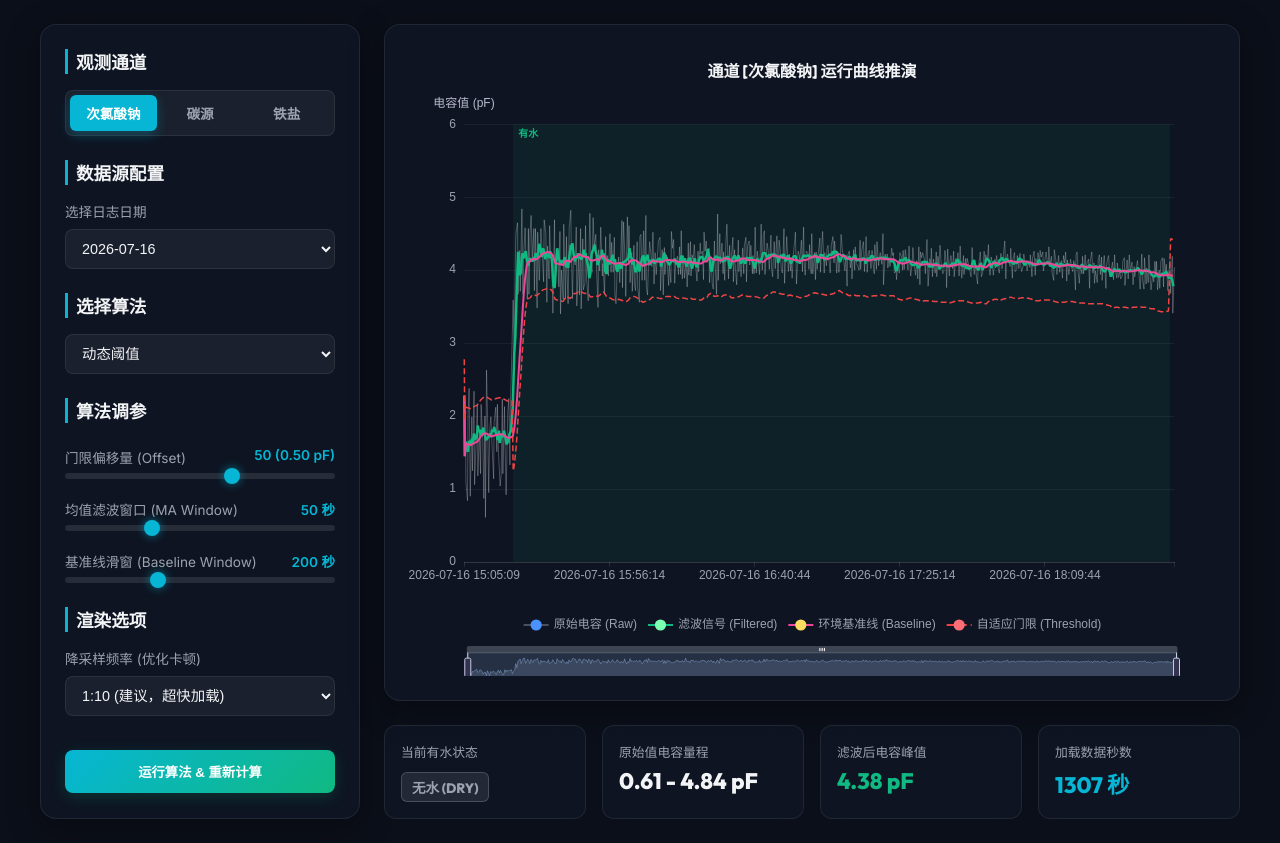
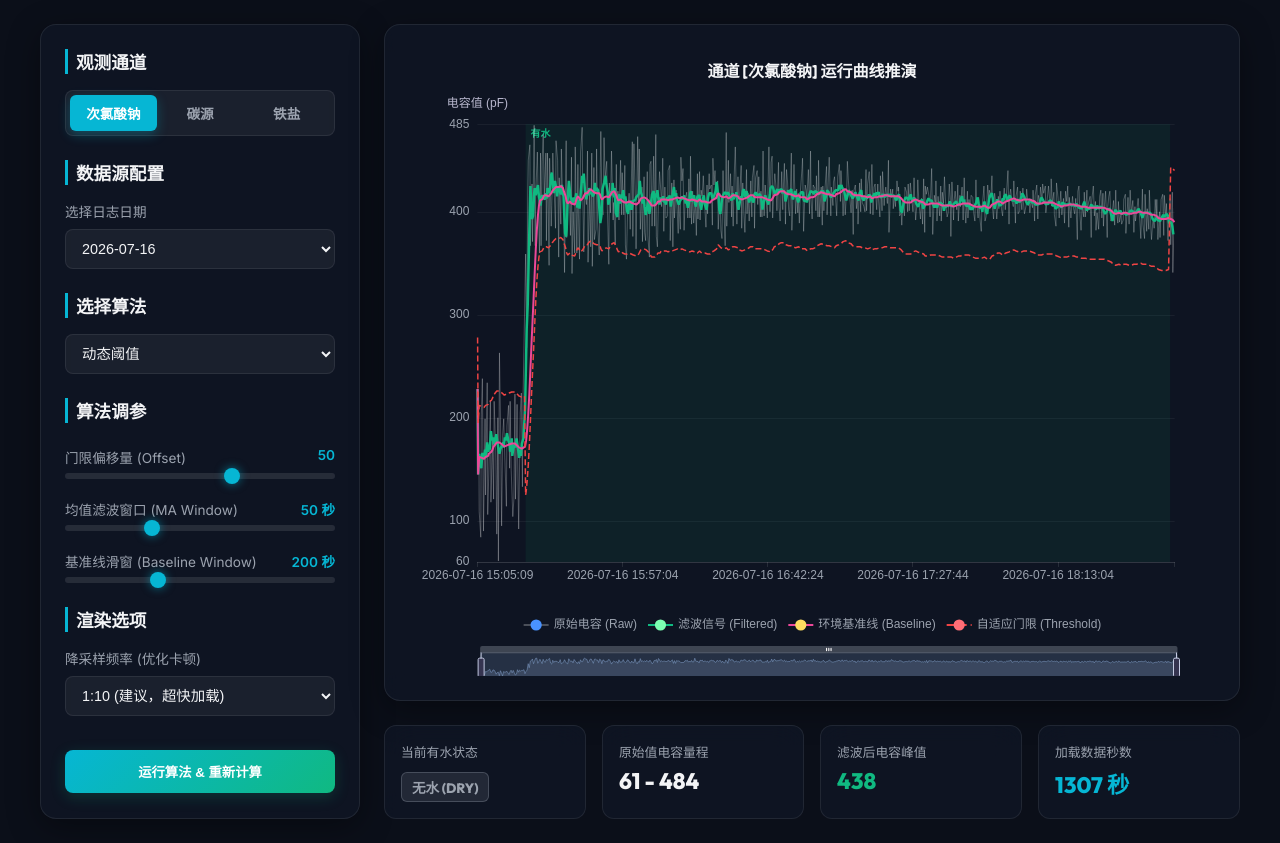
Before and after one commit to voicevon/water_sensor_logger, a FastAPI app: page / in a window 1280 px wide. Shown: the part 76-919 px from the top of the page. Run offline with FastAPI, Linux system fonts and the light colour scheme.

Commit message:
pure number capacity

```diff
--- a/server.py
+++ b/server.py
@@ -211,10 +211,10 @@ async def get_history(
 
     # 辅助转换函数，将算法整数值转为浮点数 pF
     def fill_channel_data(ch_dict, results_list):
-        ch_dict["raw"] = [round(r["raw"] / 100.0, 2) for r in results_list]
-        ch_dict["filtered"] = [round(r["filtered"] / 100.0, 2) for r in results_list]
-        ch_dict["baseline"] = [round(r["baseline"] / 100.0, 2) for r in results_list]
-        ch_dict["threshold"] = [round(r["threshold"] / 100.0, 2) for r in results_list]
+        ch_dict["raw"] = [r["raw"] for r in results_list]
+        ch_dict["filtered"] = [r["filtered"] for r in results_list]
+        ch_dict["baseline"] = [r["baseline"] for r in results_list]
+        ch_dict["threshold"] = [r["threshold"] for r in results_list]
         ch_dict["state"] = [r["state"] for r in results_list]
 
     fill_channel_data(response_data["sensor1"], sampled_s1)
@@ -298,10 +298,10 @@ async def get_realtime(
 
             response_data["timestamps"].append(row["timestamp"])
             for ch_key, pt in [("sensor1", pt1), ("sensor2", pt2), ("sensor3", pt3)]:
-                response_data[ch_key]["raw"].append(round(pt["raw"] / 100.0, 2))
-                response_data[ch_key]["filtered"].append(round(pt["filtered"] / 100.0, 2))
-                response_data[ch_key]["baseline"].append(round(pt["baseline"] / 100.0, 2))
-                response_data[ch_key]["threshold"].append(round(pt["threshold"] / 100.0, 2))
+                response_data[ch_key]["raw"].append(pt["raw"])
+                response_data[ch_key]["filtered"].append(pt["filtered"])
+                response_data[ch_key]["baseline"].append(pt["baseline"])
+                response_data[ch_key]["threshold"].append(pt["threshold"])
                 response_data[ch_key]["state"].append(pt["state"])
 
         response_data["total_rows"] = total_rows
@@ -366,10 +366,10 @@ def _read_csv_rows_from(csv_path: str, byte_offset: int, algo1, algo2, algo3):
 
                 incremental["timestamps"].append(timestamp_str)
                 for ch_key, pt in [("sensor1", pt1), ("sensor2", pt2), ("sensor3", pt3)]:
-                    incremental[ch_key]["raw"].append(round(pt["raw"] / 100.0, 2))
-                    incremental[ch_key]["filtered"].append(round(pt["filtered"] / 100.0, 2))
-                    incremental[ch_key]["baseline"].append(round(pt["baseline"] / 100.0, 2))
-                    incremental[ch_key]["threshold"].append(round(pt["threshold"] / 100.0, 2))
+                    incremental[ch_key]["raw"].append(pt["raw"])
+                    incremental[ch_key]["filtered"].append(pt["filtered"])
+                    incremental[ch_key]["baseline"].append(pt["baseline"])
+                    incremental[ch_key]["threshold"].append(pt["threshold"])
                     incremental[ch_key]["state"].append(pt["state"])
                 new_count += 1
 
--- a/templates/index.html
+++ b/templates/index.html
@@ -497,7 +497,7 @@
                 <!-- 动态阈值 参数 -->
                 <div id="param-group-dynamic" class="param-group">
                     <div class="slider-container">
-                        <label>门限偏移量 (Offset) <span class="slider-val" id="offset-val">50 (0.50 pF)</span></label>
+                        <label>门限偏移量 (Offset) <span class="slider-val" id="offset-val">50</span></label>
                         <input type="range" id="offset-slider" min="-200" max="200" step="5" value="50" oninput="updateSliderLabel('offset', this.value)" onchange="fetchData()">
                     </div>
                     <div class="slider-container">
@@ -540,12 +540,12 @@
                         <input type="range" id="env-dry-window-down-slider" min="10" max="10000" step="10" value="1000" oninput="updateSliderLabel('env-dry-window-down', this.value)" onchange="fetchData()">
                     </div>
                     <div class="slider-container">
-                        <label>上触发偏移量 <span class="slider-val" id="env-upper-offset-val">5.0 pF</span></label>
-                        <input type="range" id="env-upper-offset-slider" min="0.1" max="8" step="0.1" value="5.0" oninput="updateSliderLabel('env-upper-offset', this.value)" onchange="fetchData()">
+                        <label>上触发偏移量 <span class="slider-val" id="env-upper-offset-val">500</span></label>
+                        <input type="range" id="env-upper-offset-slider" min="10" max="800" step="10" value="500" oninput="updateSliderLabel('env-upper-offset', this.value)" onchange="fetchData()">
                     </div>
                     <div class="slider-container">
-                        <label>下触发偏移量 <span class="slider-val" id="env-lower-offset-val">3.0 pF</span></label>
-                        <input type="range" id="env-lower-offset-slider" min="0.1" max="8" step="0.1" value="3.0" oninput="updateSliderLabel('env-lower-offset', this.value)" onchange="fetchData()">
+                        <label>下触发偏移量 <span class="slider-val" id="env-lower-offset-val">300</span></label>
+                        <input type="range" id="env-lower-offset-slider" min="10" max="800" step="10" value="300" oninput="updateSliderLabel('env-lower-offset', this.value)" onchange="fetchData()">
                     </div>
                 </div>
             </div>
@@ -585,11 +585,11 @@
                 </div>
                 <div class="metric-card" id="mc-raw">
                     <div class="metric-title">原始值电容量程</div>
-                    <div class="metric-val" id="metric-raw-range">-- pF</div>
+                    <div class="metric-val" id="metric-raw-range">--</div>
                 </div>
                 <div class="metric-card" id="mc-filtered">
                     <div class="metric-title">滤波后电容峰值</div>
-                    <div class="metric-val" id="metric-filtered-max" style="color: var(--accent-green);">-- pF</div>
+                    <div class="metric-val" id="metric-filtered-max" style="color: var(--accent-green);">--</div>
                 </div>
                 <div class="metric-card" id="mc-pts">
                     <div class="metric-title">加载数据秒数</div>
@@ -790,8 +790,8 @@
             const env_window = document.getElementById('env-window-slider').value;
             const env_dry_window_up = document.getElementById('env-dry-window-up-slider').value;
             const env_dry_window_down = document.getElementById('env-dry-window-down-slider').value;
-            const env_upper_offset = Math.round(parseFloat(document.getElementById('env-upper-offset-slider').value) * 100);
-            const env_lower_offset = Math.round(parseFloat(document.getElementById('env-lower-offset-slider').value) * 100);
+            const env_upper_offset = parseInt(document.getElementById('env-upper-offset-slider').value);
+            const env_lower_offset = parseInt(document.getElementById('env-lower-offset-slider').value);
             const url = `/api/stream?algorithm=${algorithm}&threshold_offset=${offset}&ma_window=${ma}&baseline_window=${base}&var_baseline_ma=${var_baseline_ma}&var_variance_ma=${var_variance_ma}&var_threshold=${var_thresh}&env_window=${env_window}&env_dry_window_up=${env_dry_window_up}&env_dry_window_down=${env_dry_window_down}&env_upper_offset=${env_upper_offset}&env_lower_offset=${env_lower_offset}&poll_interval=1.0`;
 
             eventSource = new EventSource(url);
@@ -956,7 +956,7 @@
         // ============================================================
         function updateSliderLabel(type, val) {
             if (type === 'offset') {
-                document.getElementById('offset-val').innerText = `${val} (${(val/100).toFixed(2)} pF)`;
+                document.getElementById('offset-val').innerText = `${val}`;
             } else if (type === 'ma') {
                 document.getElementById('ma-val').innerText = `${val} 秒`;
             } else if (type === 'base') {
@@ -974,9 +974,9 @@
             } else if (type === 'env-dry-window-down') {
                 document.getElementById('env-dry-window-down-val').innerText = `${val} 秒`;
             } else if (type === 'env-upper-offset') {
-                document.getElementById('env-upper-offset-val').innerText = `${parseFloat(val).toFixed(1)} pF`;
+                document.getElementById('env-upper-offset-val').innerText = `${val}`;
             } else if (type === 'env-lower-offset') {
-                document.getElementById('env-lower-offset-val').innerText = `${parseFloat(val).toFixed(1)} pF`;
+                document.getElementById('env-lower-offset-val').innerText = `${val}`;
             }
         }
 
@@ -1043,8 +1043,8 @@
             const env_window = document.getElementById('env-window-slider').value;
             const env_dry_window_up = document.getElementById('env-dry-window-up-slider').value;
             const env_dry_window_down = document.getElementById('env-dry-window-down-slider').value;
-            const env_upper_offset = Math.round(parseFloat(document.getElementById('env-upper-offset-slider').value) * 100);
-            const env_lower_offset = Math.round(parseFloat(document.getElementById('env-lower-offset-slider').value) * 100);
+            const env_upper_offset = parseInt(document.getElementById('env-upper-offset-slider').value);
+            const env_lower_offset = parseInt(document.getElementById('env-lower-offset-slider').value);
             const downsample = document.getElementById('downsample-select').value;
 
             try {
@@ -1200,7 +1200,7 @@
                 legendData = ['原始电容 (Raw)', '包络上线 (Upper)', '包络下线 (Lower)', '极差曲线 (Diff)', '无水基准线 (Dry Baseline)', '上触发线 (Upper Trigger)', '下触发线 (Lower Trigger)'];
                 yAxisConfigs.push({
                     type: 'value',
-                    name: '极差值 (pF)',
+                    name: '极差值',
                     position: 'right',
                     axisLine: { lineStyle: { color: 'rgba(255,255,255,0.1)' } },
                     axisLabel: { color: '#f59e0b' },
@@ -1307,10 +1307,10 @@
                     formatter: function (params) {
                         let res = `<div style="font-weight:bold;margin-bottom:5px;">${params[0].name}</div>`;
                         params.forEach(item => {
-                            let unit = item.seriesName.includes('Variance') ? '' : ' pF';
+                            let unit = '';
                             res += `<div style="display:flex;justify-content:space-between;gap:20px;">
                                         <span>${item.marker} ${item.seriesName}:</span>
-                                        <span style="font-weight:bold;">${item.value.toFixed(2)}${unit}</span>
+                                        <span style="font-weight:bold;">${item.value}${unit}</span>
                                     </div>`;
                         });
                         const dataIndex = params[0].dataIndex;
@@ -1415,8 +1415,8 @@
             if (!sensorData) {
                 stateTag.className = "state-tag dry";
                 stateTag.innerText = "无数据";
-                rawRange.innerText = "-- pF";
-                filteredMax.innerText = "-- pF";
+                rawRange.innerText = "--";
+                filteredMax.innerText = "--";
                 ptsCount.innerText = "--";
                 return;
             }
@@ -1434,10 +1434,10 @@
             // Math.max(...bigArray) 展开运算符在数组超过 ~10万元素时可能超过调用栈限制，抛出 RangeError
             const maxRaw = sensorData.raw.reduce((a, b) => Math.max(a, b), -Infinity);
             const minRaw = sensorData.raw.reduce((a, b) => Math.min(a, b), Infinity);
-            rawRange.innerText = `${minRaw.toFixed(2)} - ${maxRaw.toFixed(2)} pF`;
+            rawRange.innerText = `${minRaw} - ${maxRaw}`;
 
             const maxFiltered = sensorData.filtered.reduce((a, b) => Math.max(a, b), -Infinity);
-            filteredMax.innerText = `${maxFiltered.toFixed(2)} pF`;
+            filteredMax.innerText = `${maxFiltered}`;
 
             ptsCount.innerText = `${sensorData.raw.length} 秒`;
 
```
Also changed, not shown: sensor_logic.py (+9 -8 lines), 1 other file.
